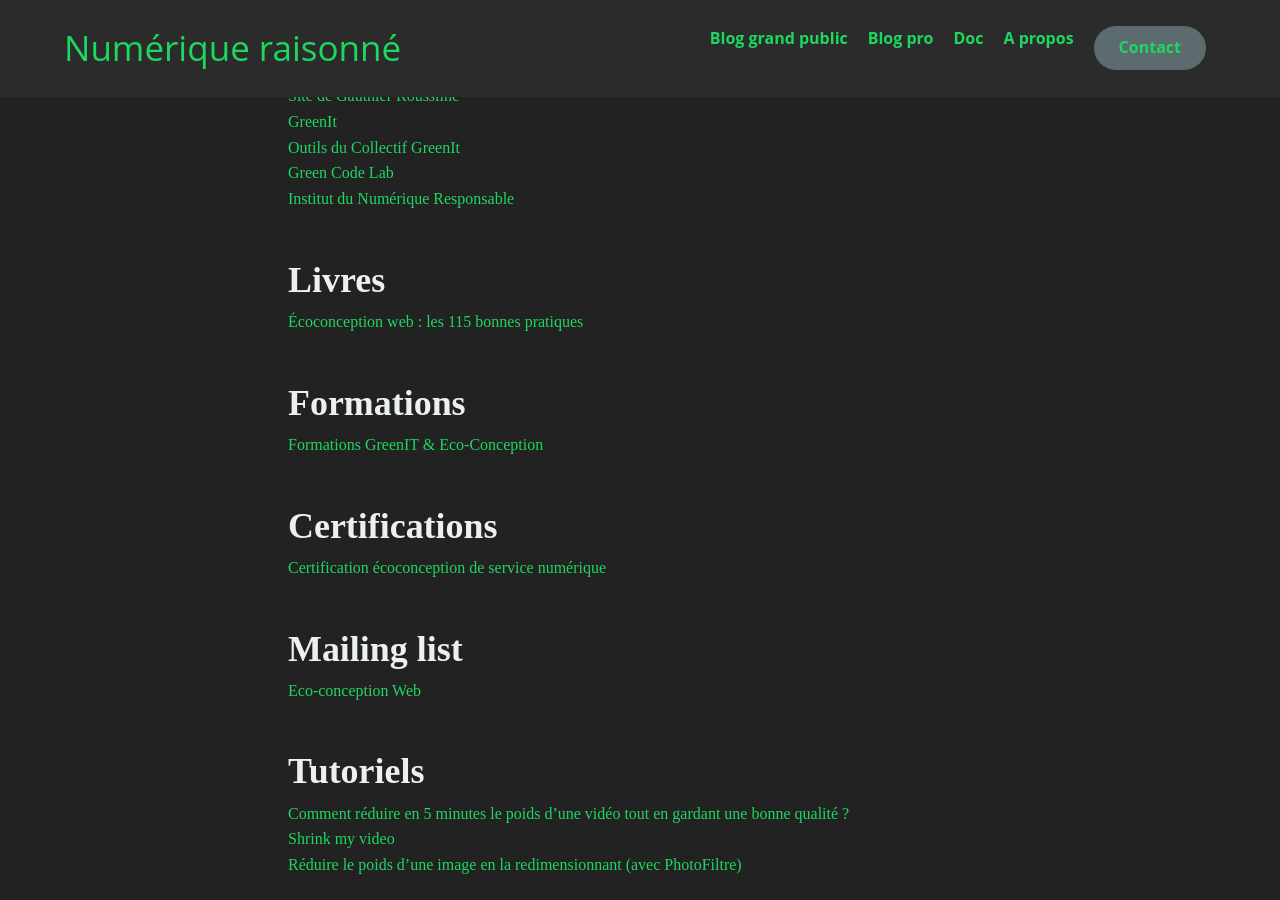
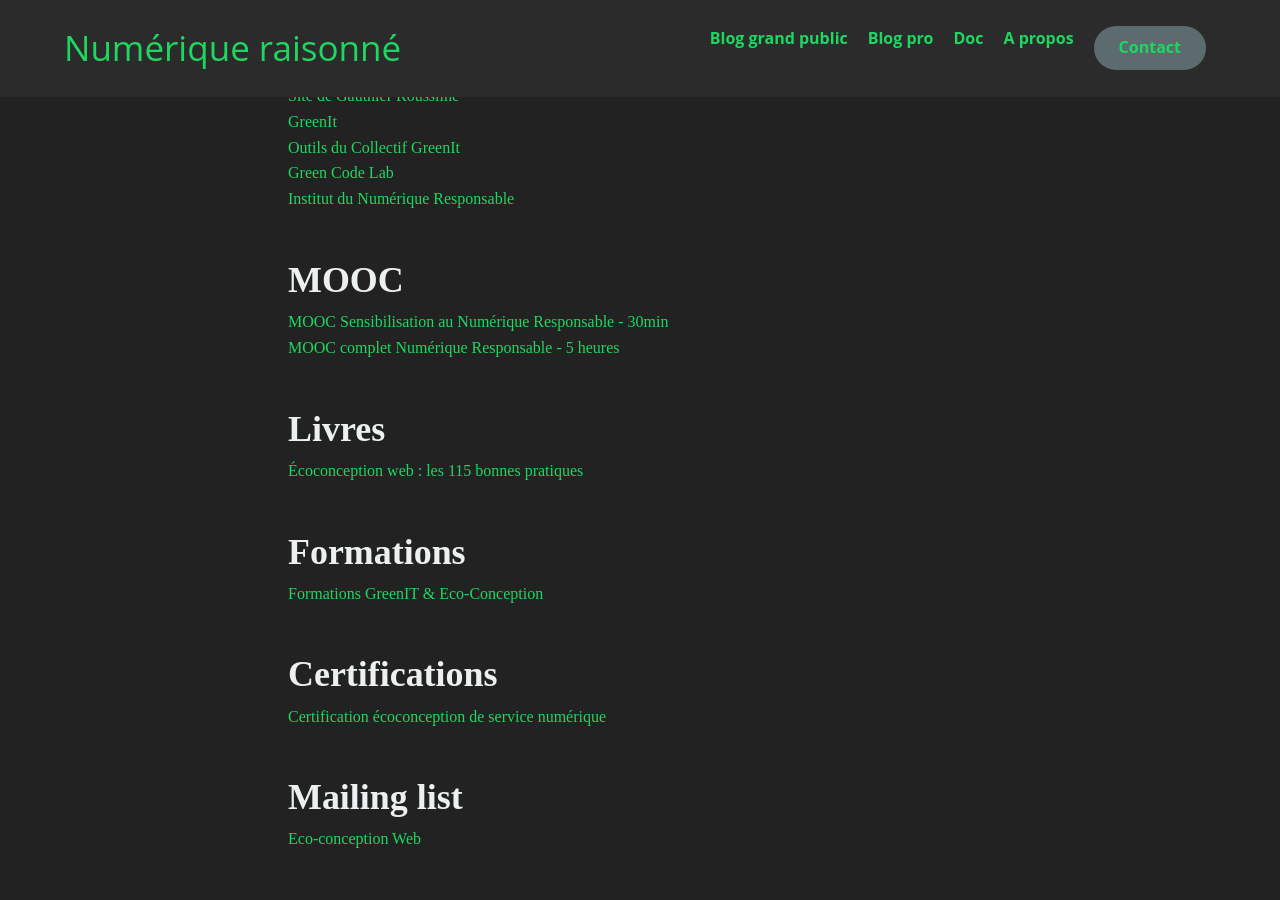
Before and after one commit to Slandais/slandais.github.io, a Jekyll site: the page built from _pages/liens-numerique-responsable.md, in a window 1280 px wide and 900 px high, scrolled down 385 px. Built offline with Jekyll 4.4.1, drawn with Linux system fonts in a browser that asks for light colours.

Commit message:
Update liens-numerique-responsable.md

```diff
--- a/_pages/liens-numerique-responsable.md
+++ b/_pages/liens-numerique-responsable.md
@@ -16,6 +16,12 @@
 * [Outils du Collectif GreenIt](https://collectif.greenit.fr/outils.html)
 * [Green Code Lab](https://www.greencodelab.org/)
 * [Institut du Numérique Responsable](https://institutnr.org)
+
+## MOOC
+
+* [MOOC Sensibilisation au Numérique Responsable - 30min](https://www.academie-nr.org/sensibilisation)
+* [MOOC complet Numérique Responsable - 5 heures](https://www.academie-nr.org/#mooc-nr)
+
 
 ## Livres
 
```
